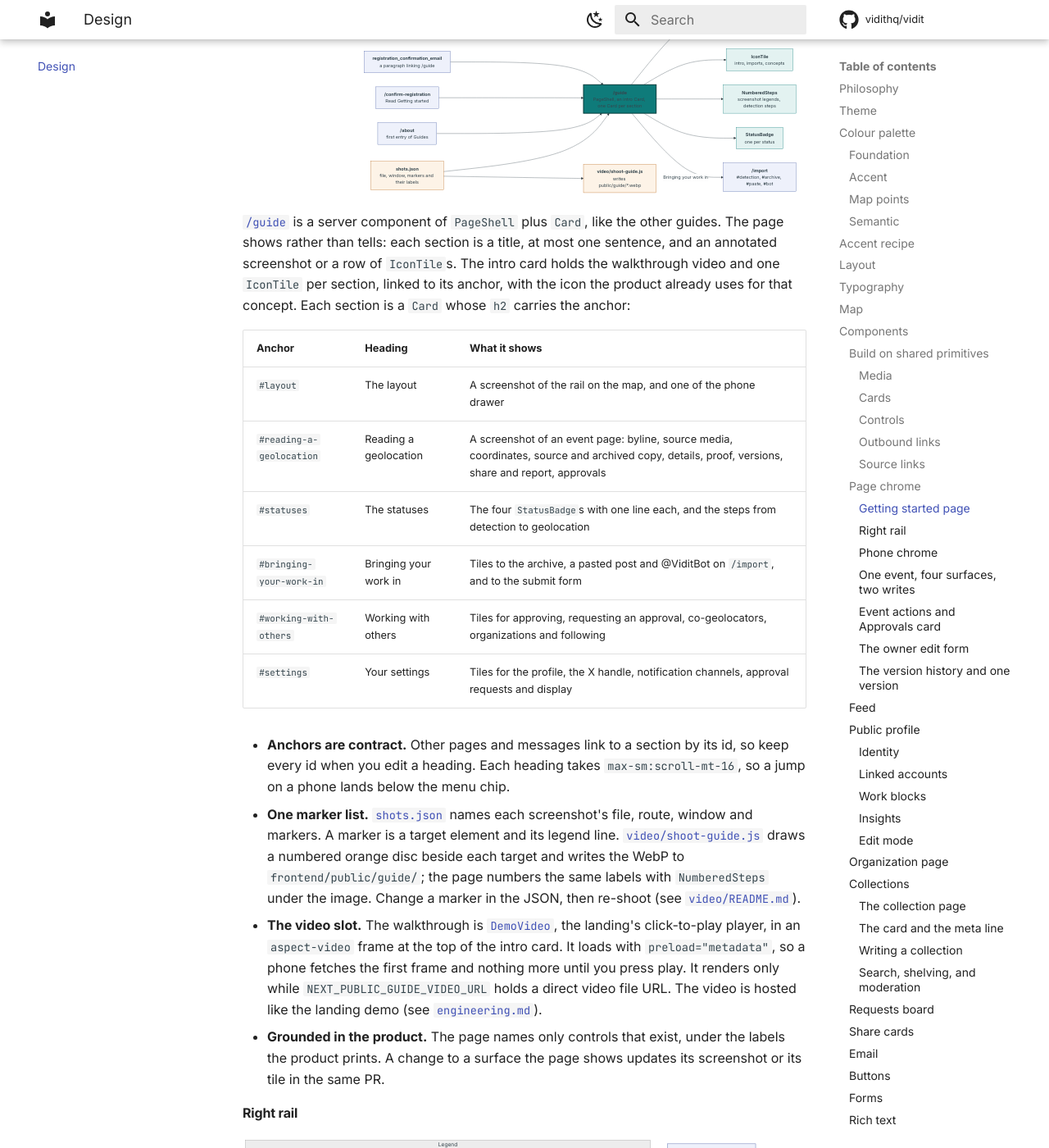
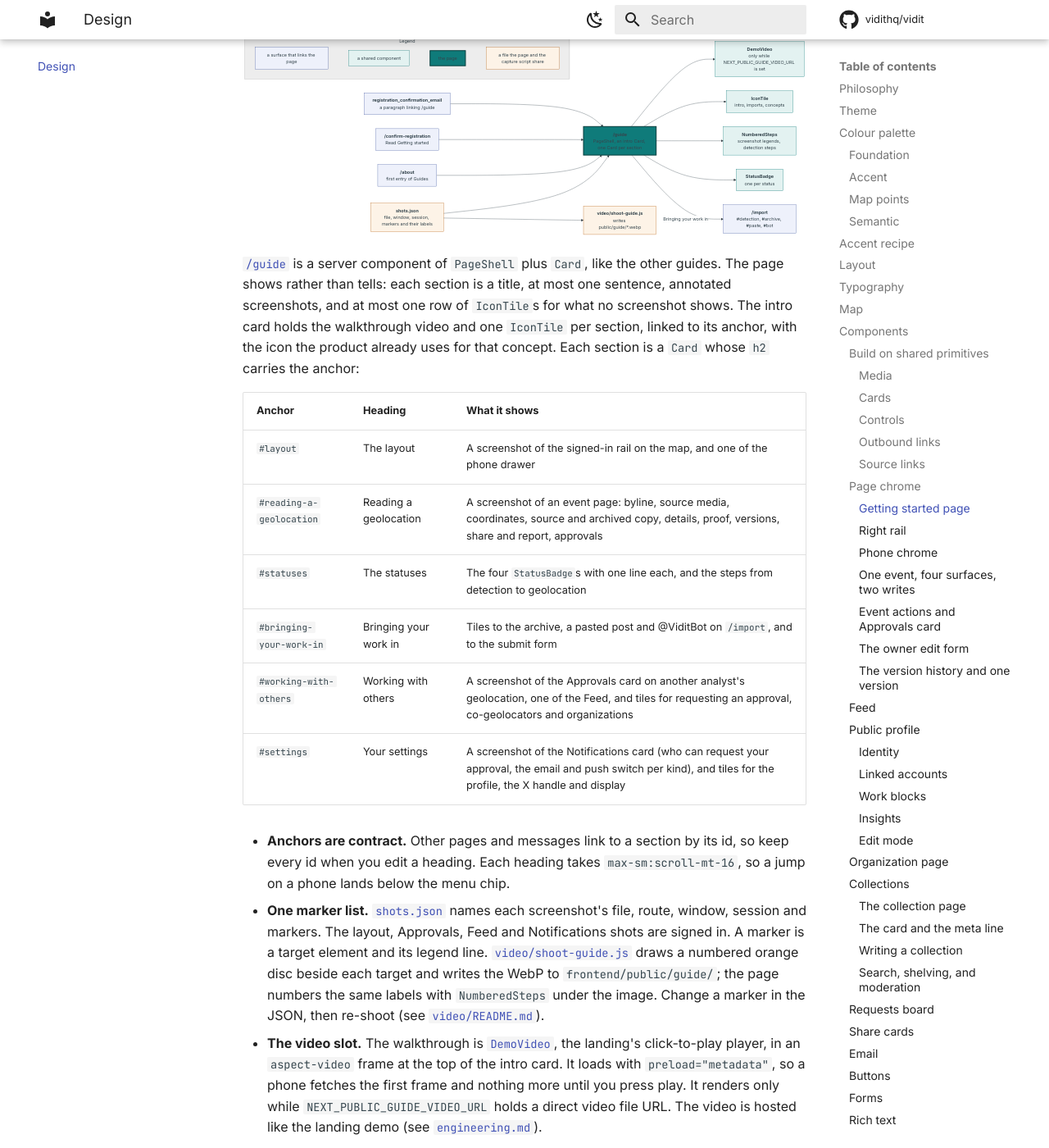
Before and after one commit to vidithq/vidit, an MkDocs documentation site: the page built from docs/design.md, in a window 1280 px wide and 1400 px high, scrolled down 21265 px. Shown: the whole window at 82% size. Built offline with MkDocs 1.6.1 and Material for MkDocs 9.7.7, drawn with Linux system fonts in a browser that asks for light colours; comment, search, counter and statistics services are not loaded; some of the changed text lies outside the part shown.

Commit message:
feat(guide): add signed-in screenshots and hide Requests from the signed-out rail
The layout, approvals, feed and notifications screenshots are shot signed in,
so the guide shows the full rail and the settings. The rail lists Requests
only to a signed-in reader; request pages still open from a shared link.

Refs #610

Co-Authored-By: Claude Opus 5.5 <noreply@anthropic.com>
Signed-off-by: vidit-admin <admin@vidit.app>

````diff
--- a/docs/design.md
+++ b/docs/design.md
@@ -160,7 +160,7 @@ Constants: the pill tones live on `<Pill>` as `PILL_TONE`. [`styles.ts`](../fron
 └────┴─────────────────────────────────────────────┘
 ```
 
-- **Sidebar rail:** left nav (logo, working surfaces, identity block), a fixed column from `sm` up, which every page clears through `PageFrame`'s `sm:pl-14`. Below `sm` it is a drawer behind a floating menu chip and takes no inset at all; see [Phone chrome](#phone-chrome).
+- **Sidebar rail:** left nav (logo, working surfaces, identity block), a fixed column from `sm` up, which every page clears through `PageFrame`'s `sm:pl-14`. Submit, Requests and Feed show only to a signed-in reader; a signed-out reader gets Map, Search, About and Sign in. Below `sm` it is a drawer behind a floating menu chip and takes no inset at all; see [Phone chrome](#phone-chrome).
 - **Map:** full-screen background on `/map`.
 - **Left panel:** filters, opaque, floating over the map.
 - **Right panel:** event detail, appears on click, dismissible. When the selected event fails to load, the panel shows the error message and a Retry control, never a previously selected event.
@@ -394,7 +394,7 @@ flowchart LR
   badge["`**StatusBadge**
   one per status`"]:::shared
   shots["`**shots.json**
-  file, window, markers and their labels`"]:::data
+  file, window, session, markers and their labels`"]:::data
   script["`**video/shoot-guide.js**
   writes public/guide/*.webp`"]:::data
   imp["`**/import**
@@ -412,19 +412,19 @@ flowchart LR
   page -->|"Bringing your work in"| imp
 ```
 
-[`/guide`](../frontend/src/app/guide/page.tsx) is a server component of `PageShell` plus `Card`, like the other guides. The page shows rather than tells: each section is a title, at most one sentence, and an annotated screenshot or a row of `IconTile`s. The intro card holds the walkthrough video and one `IconTile` per section, linked to its anchor, with the icon the product already uses for that concept. Each section is a `Card` whose `h2` carries the anchor:
+[`/guide`](../frontend/src/app/guide/page.tsx) is a server component of `PageShell` plus `Card`, like the other guides. The page shows rather than tells: each section is a title, at most one sentence, annotated screenshots, and at most one row of `IconTile`s for what no screenshot shows. The intro card holds the walkthrough video and one `IconTile` per section, linked to its anchor, with the icon the product already uses for that concept. Each section is a `Card` whose `h2` carries the anchor:
 
 | Anchor | Heading | What it shows |
 |---|---|---|
-| `#layout` | The layout | A screenshot of the rail on the map, and one of the phone drawer |
+| `#layout` | The layout | A screenshot of the signed-in rail on the map, and one of the phone drawer |
 | `#reading-a-geolocation` | Reading a geolocation | A screenshot of an event page: byline, source media, coordinates, source and archived copy, details, proof, versions, share and report, approvals |
 | `#statuses` | The statuses | The four `StatusBadge`s with one line each, and the steps from detection to geolocation |
 | `#bringing-your-work-in` | Bringing your work in | Tiles to the archive, a pasted post and @ViditBot on `/import`, and to the submit form |
-| `#working-with-others` | Working with others | Tiles for approving, requesting an approval, co-geolocators, organizations and following |
-| `#settings` | Your settings | Tiles for the profile, the X handle, notification channels, approval requests and display |
+| `#working-with-others` | Working with others | A screenshot of the Approvals card on another analyst's geolocation, one of the Feed, and tiles for requesting an approval, co-geolocators and organizations |
+| `#settings` | Your settings | A screenshot of the Notifications card (who can request your approval, the email and push switch per kind), and tiles for the profile, the X handle and display |
 
 - **Anchors are contract.** Other pages and messages link to a section by its id, so keep every id when you edit a heading. Each heading takes `max-sm:scroll-mt-16`, so a jump on a phone lands below the menu chip.
-- **One marker list.** [`shots.json`](../frontend/src/app/guide/shots.json) names each screenshot's file, route, window and markers. A marker is a target element and its legend line. [`video/shoot-guide.js`](../video/shoot-guide.js) draws a numbered orange disc beside each target and writes the WebP to `frontend/public/guide/`; the page numbers the same labels with `NumberedSteps` under the image. Change a marker in the JSON, then re-shoot (see [`video/README.md`](../video/README.md#getting-started-screenshots)).
+- **One marker list.** [`shots.json`](../frontend/src/app/guide/shots.json) names each screenshot's file, route, window, session and markers. The layout, Approvals, Feed and Notifications shots are signed in. A marker is a target element and its legend line. [`video/shoot-guide.js`](../video/shoot-guide.js) draws a numbered orange disc beside each target and writes the WebP to `frontend/public/guide/`; the page numbers the same labels with `NumberedSteps` under the image. Change a marker in the JSON, then re-shoot (see [`video/README.md`](../video/README.md#getting-started-screenshots)).
 - **The video slot.** The walkthrough is [`DemoVideo`](../frontend/src/components/landing/DemoVideo.tsx), the landing's click-to-play player, in an `aspect-video` frame at the top of the intro card. It loads with `preload="metadata"`, so a phone fetches the first frame and nothing more until you press play. It renders only while `NEXT_PUBLIC_GUIDE_VIDEO_URL` holds a direct video file URL. The video is hosted like the landing demo (see [`engineering.md`](engineering.md#operating-the-platform-clis)).
 - **Grounded in the product.** The page names only controls that exist, under the labels the product prints. A change to a surface the page shows updates its screenshot or its tile in the same PR.
 
@@ -1164,7 +1164,7 @@ Opening one is [`/collections/new`](../frontend/src/app/collections/new/page.tsx
 
 ### Requests board
 
-[`/requests`](../frontend/src/app/requests/page.tsx) lists open requests from [`GET /events`](api.md#get-events) with `view=requested&status=requested`, cursor-paged behind a **Load more** button.
+[`/requests`](../frontend/src/app/requests/page.tsx) lists open requests from [`GET /events`](api.md#get-events) with `view=requested&status=requested`, cursor-paged behind a **Load more** button. The board is public by link, but the rail lists it only for a signed-in reader. On a request page, a signed-out reader sees **Geolocate** in the Actions card, which opens the sign-in page and returns to the submit form.
 
 - The status is fixed to `requested`. The board mounts the shared filter panel ([`EventFilterSections`](../frontend/src/components/filters/EventFilterSections.tsx)) in the [filter rail](#right-rail) without its Status section, because a `closed` chip would read as "done" on a work queue. Source media is also left out, because `GET /events` takes no `media` filter.
 - The panel offers Conflict, Capture source, Location guess, Tags and Author. Location guess is offered on the board alone. **With a guess** keeps requests that carry a guessed point, **No guess** keeps the blind ones, and picking both or neither drops the filter. The section sends [`has_coords`](api.md#get-events).
````
Also changed, not shown: CHANGELOG.md (+1 -0 lines), frontend/src/components/Sidebar.test.tsx (+36 -2 lines), frontend/src/components/Sidebar.tsx (+4 -3 lines), video/README.md (+13 -4 lines), frontend/public/guide/approvals.webp (added), frontend/public/guide/feed.webp (added), frontend/public/guide/layout-phone.webp, frontend/public/guide/layout.webp, frontend/public/guide/notifications.webp (added), 5 other files.
